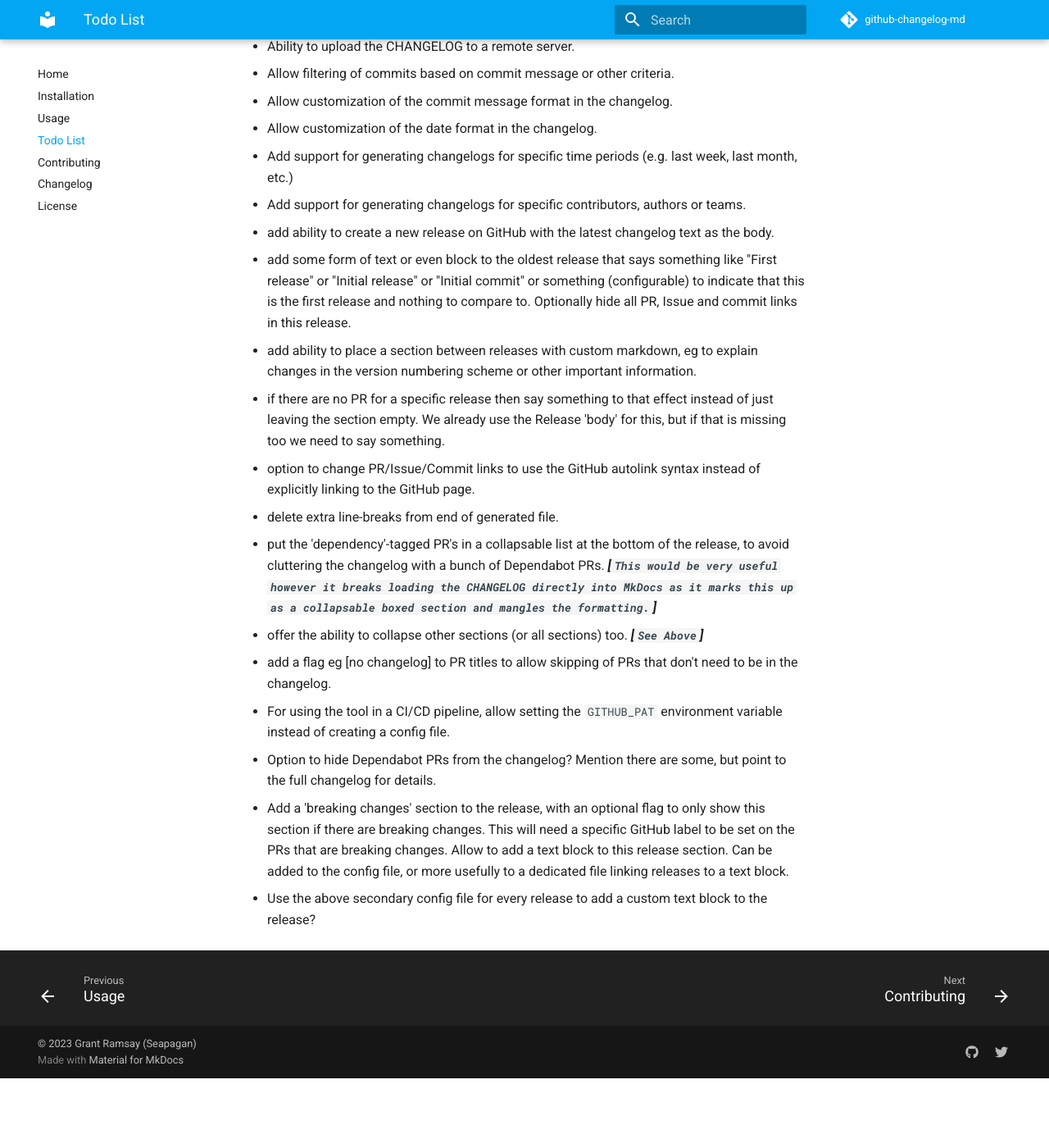
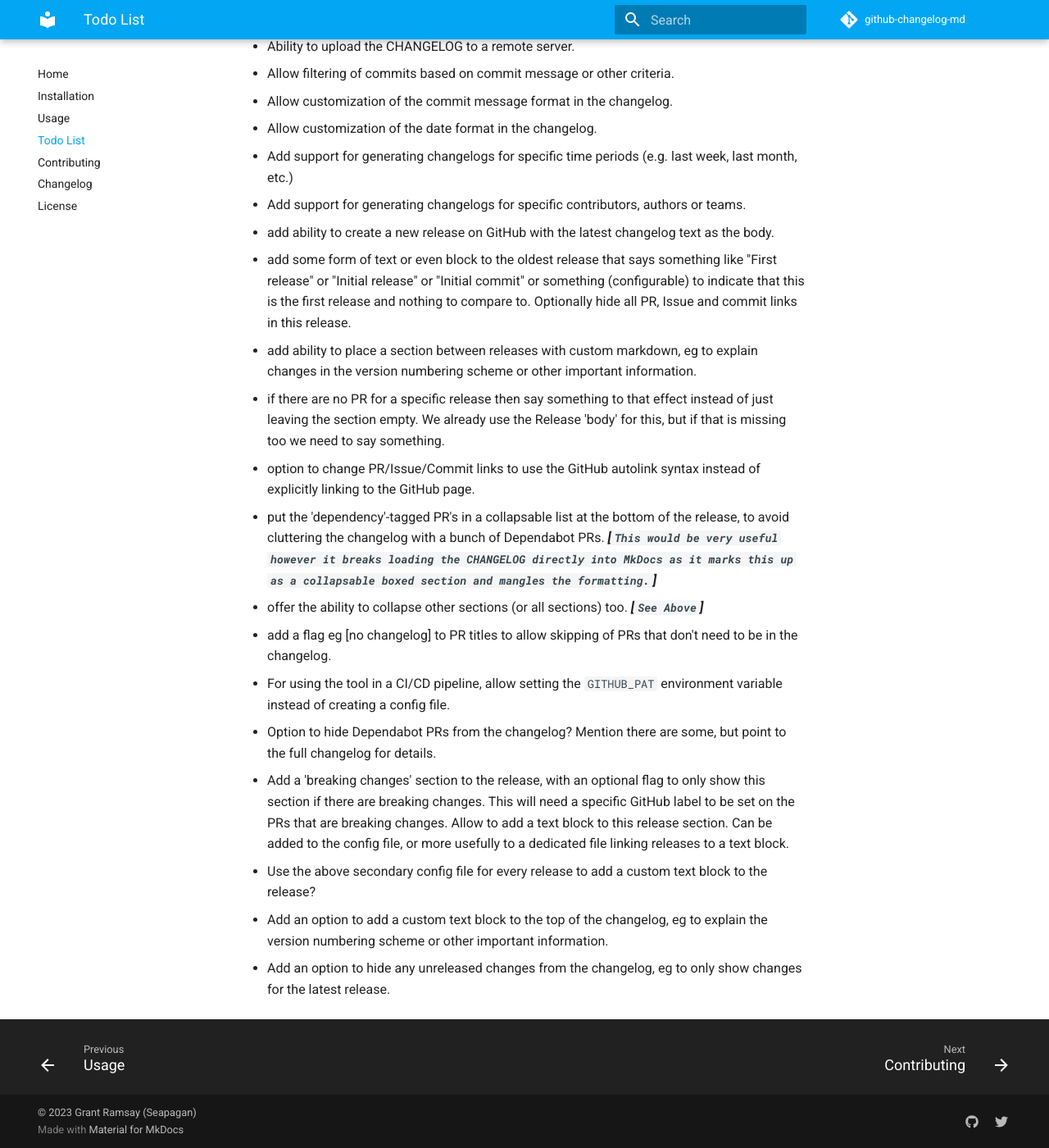
Before and after one commit to seapagan/github-changelog-md, an MkDocs documentation site: the page built from docs/todo_list.md, in a window 1280 px wide and 1400 px high, scrolled down 464 px. Shown: the whole window at 82% size. Built offline with MkDocs 1.6.1 and Material for MkDocs 9.7.7, drawn with Linux system fonts in a browser that asks for light colours; comment, search, counter and statistics services are not loaded; before the commit the page ends 1779 px from its top, so only the background shows below that.

Commit message:
update TODO
Signed-off-by: Grant Ramsay <seapagan@gmail.com>

```diff
--- a/TODO.md
+++ b/TODO.md
@@ -34,7 +34,6 @@ implemented but it's good to have a list of ideas.
   for this, but if that is missing too we need to say something.
 - option to change PR/Issue/Commit links to use the GitHub autolink syntax
   instead of explicitly linking to the GitHub page.
-- delete extra line-breaks from end of generated file.
 - put the 'dependency'-tagged PR's in a collapsable list at the bottom of the
   release, to avoid cluttering the changelog with a bunch of Dependabot PRs.
   _**[`This would be very useful however it breaks loading the CHANGELOG directly
@@ -55,3 +54,7 @@ implemented but it's good to have a list of ideas.
   usefully to a dedicated file linking releases to a text block.
 - Use the above secondary config file for every release to add a custom text
   block to the release?
+- Add an option to add a custom text block to the top of the changelog, eg to
+  explain the version numbering scheme or other important information.
+- Add an option to hide any unreleased changes from the changelog, eg to only
+  show changes for the latest release.
```
